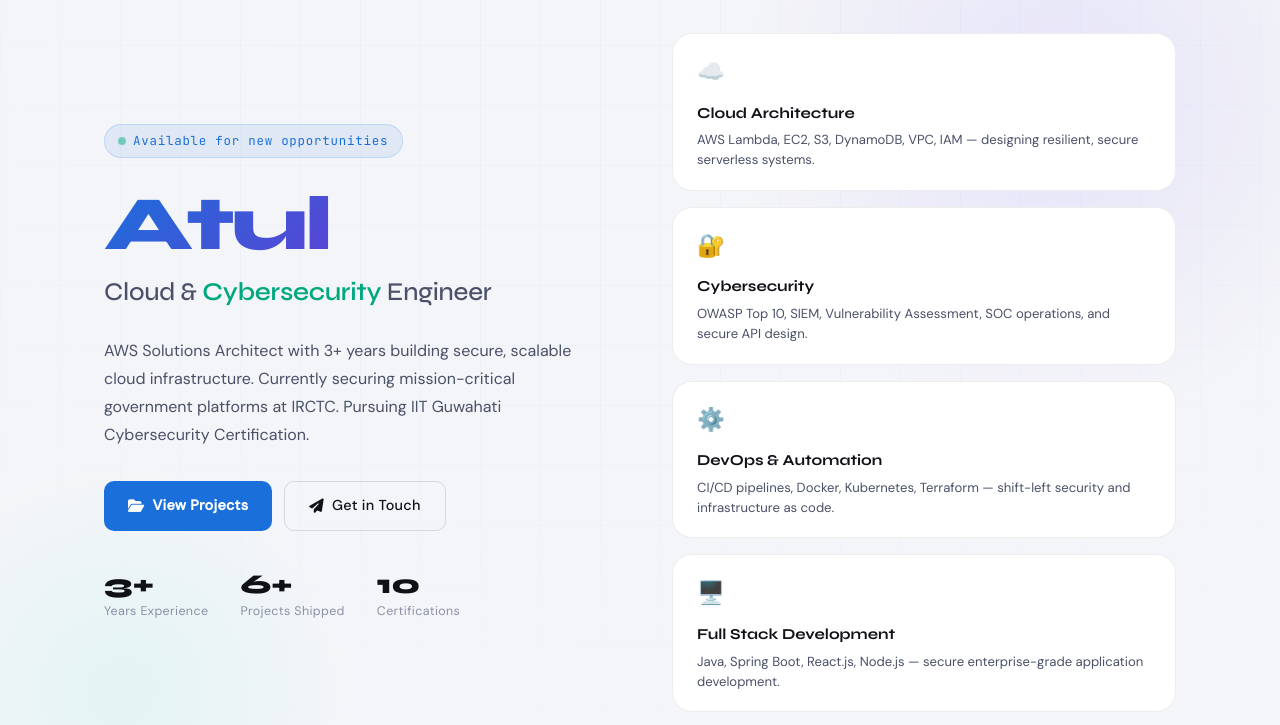
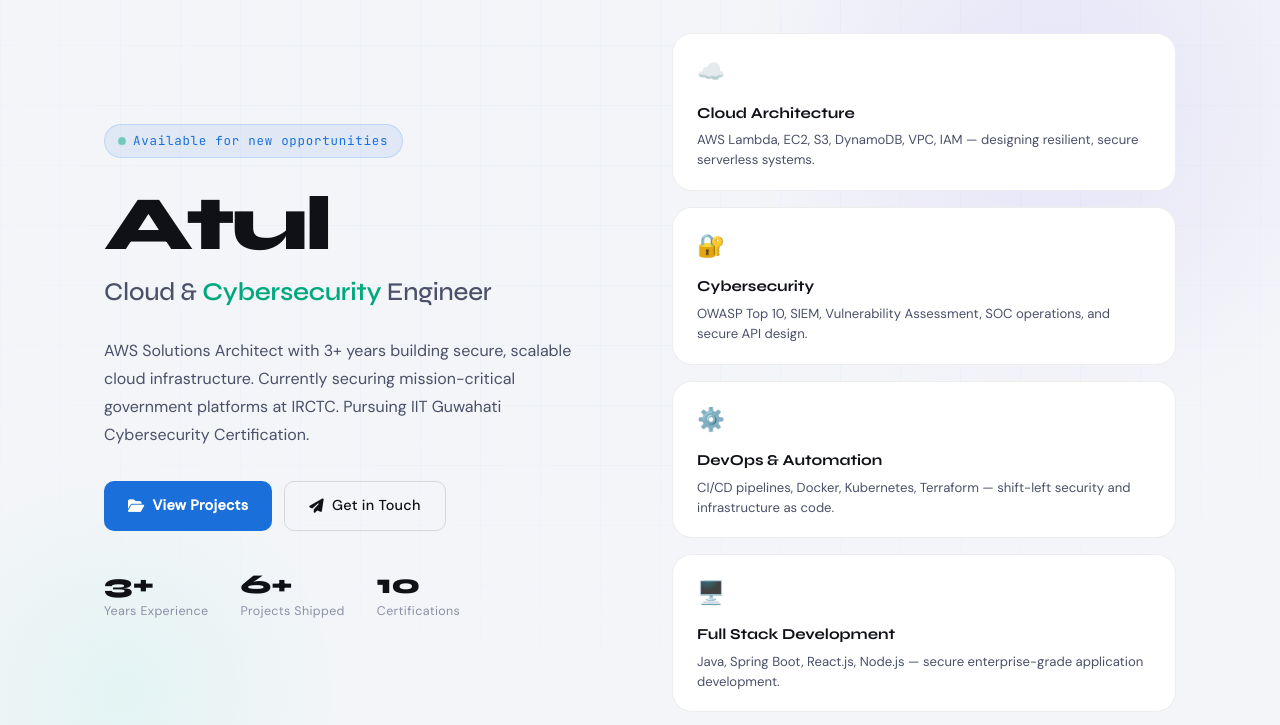
Before and after one commit to sin-atul/atul-portfolio, a website: page index.html in a window 1280 px wide. Shown: the part 75-800 px from the top of the page. Drawn offline with Linux system fonts and the light colour scheme.

Commit message:
Remove span from hero-name heading

```diff
--- a/index.html
+++ b/index.html
@@ -585,7 +585,7 @@ footer {
           <span class="dot" aria-hidden="true"></span>
           Available for new opportunities
         </div>
-        <h1 class="hero-name"> <span class="accent">Atul</span></h1>
+        <h1 class="hero-name">Atul</h1>
         <p class="hero-title">Cloud & <span class="tag">Cybersecurity</span> Engineer</p>
         <p class="hero-desc">
           AWS Solutions Architect with 3+ years building secure, scalable cloud infrastructure.
```
